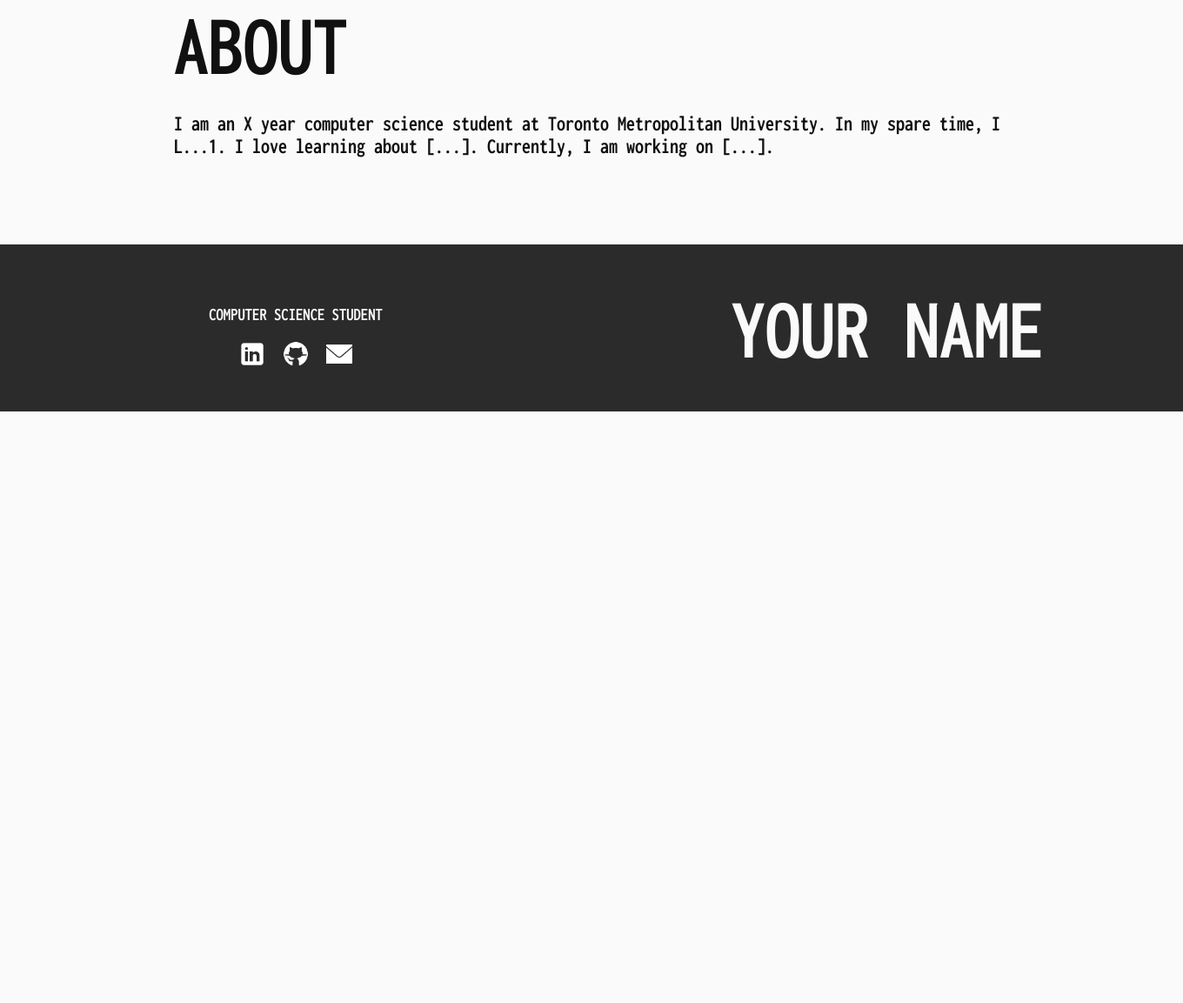
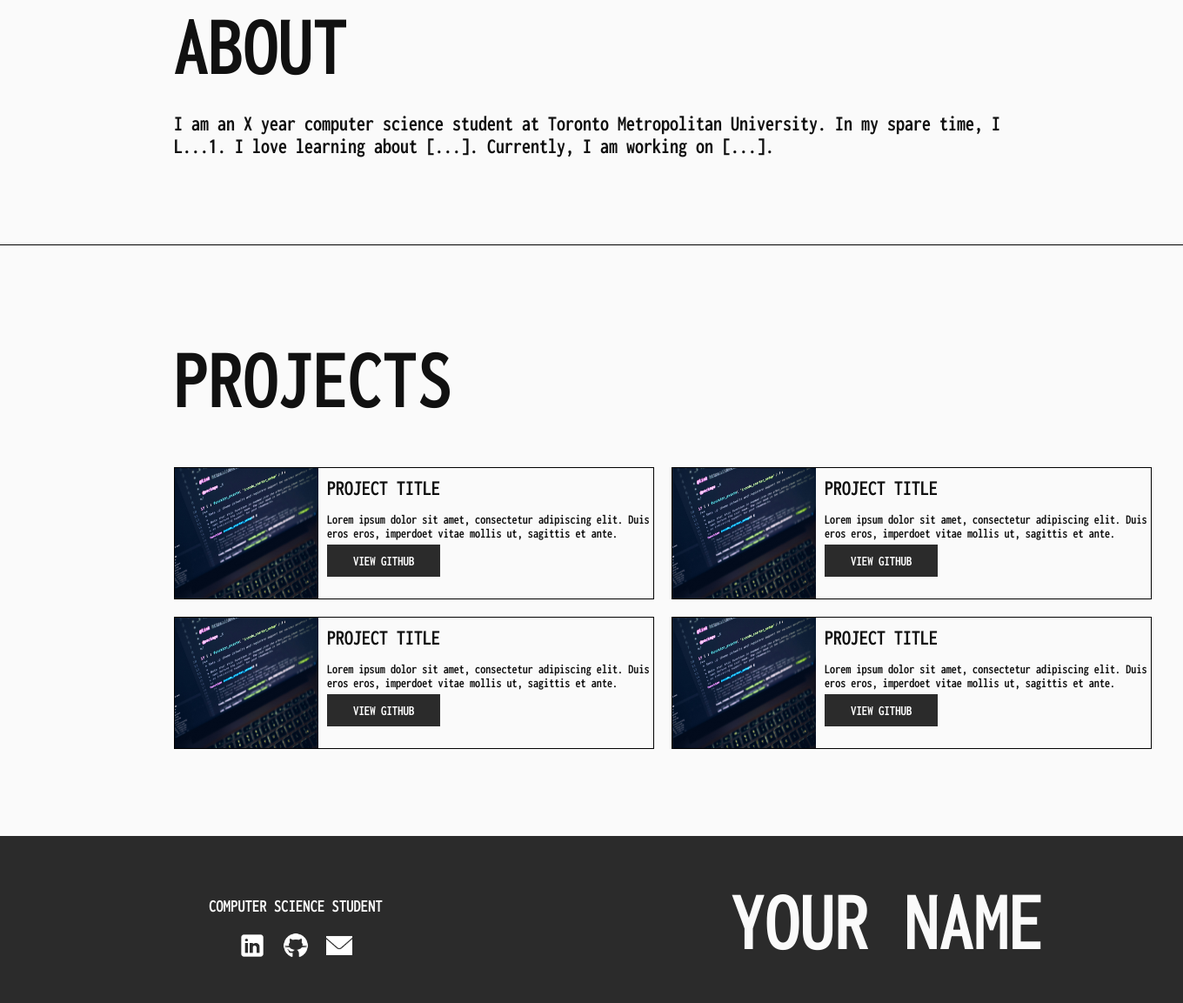
Before and after one commit to PACS-TMU/pacsxwics-flask-intro, a Flask app: page / in a window 1360 px wide. Shown: the part 822-1975 px from the top of the page at 87% size. Before the commit the page ends 1295 px from the top, so only its background shows below. Run offline with Flask 3, Linux system fonts and the light colour scheme.

Commit message:
implemented projects section

```diff
--- a/app.py
+++ b/app.py
@@ -3,7 +3,25 @@ app = Flask(__name__)
 
 @app.route('/')
 def home():
-    return render_template('index.html')
+    #define our list of dictionaries where each dictionary represents a project (Image, Title, and Description)
+    projects = [{"image": "/static/images/project_img.jpg",
+                 "title":"PROJECT TITLE",
+                 "description": "Lorem ipsum dolor sit amet, consectetur adipiscing elit. Duis eros eros, imperdoet vitae mollis ut, sagittis et ante.",
+                 "github": "https://github.com/"},
+                {"image": "/static/images/project_img.jpg",
+                 "title":"PROJECT TITLE",
+                 "description": "Lorem ipsum dolor sit amet, consectetur adipiscing elit. Duis eros eros, imperdoet vitae mollis ut, sagittis et ante.",
+                 "github": "https://github.com/"},
+                {"image": "/static/images/project_img.jpg",
+                 "title":"PROJECT TITLE",
+                 "description": "Lorem ipsum dolor sit amet, consectetur adipiscing elit. Duis eros eros, imperdoet vitae mollis ut, sagittis et ante.",
+                 "github": "https://github.com/"},
+                {"image": "/static/images/project_img.jpg",
+                 "title":"PROJECT TITLE",
+                 "description": "Lorem ipsum dolor sit amet, consectetur adipiscing elit. Duis eros eros, imperdoet vitae mollis ut, sagittis et ante.",
+                 "github": "https://github.com/"}]
+
+    return render_template('index.html', projects = projects)
 @app.route('/contact')
 def contact():
     return render_template('contact.html')
--- a/static/css/styles.css
+++ b/static/css/styles.css
@@ -253,3 +253,51 @@ footer p {
 footer img {
   filter: invert(1);
 }
+
+/* Project Page css */
+#project-section {
+  font-family: "Inconsolata-Bold";
+  border-top: #000 1px solid;
+  padding: 100px 200px;
+}
+
+#project-grid {
+  display: grid;
+  grid-template-columns: auto auto;
+  gap: 20px;
+  padding-top: 50px;
+}
+
+.project {
+  display: flex;
+  flex-direction: row;
+  row-gap: 20px;
+  height: 150px;
+  width: 550px;
+  border: #000 1px solid;
+  column-gap: 10px;
+}
+
+.project-title {
+  margin-top: 10px;
+  margin-bottom: 10px;
+}
+
+.project-description {
+  font-size: 0.95em;
+}
+
+.project-image {
+  width: 30%;
+}
+
+.project-github-button {
+  color: #FFFFFF;
+  background-color: #2b2b2b;
+  padding-top: 10px;
+  padding-bottom: 10px;
+  padding-left: 30px;
+  padding-right: 30px;
+  text-decoration: none;
+  margin-top: 50px;
+}
--- a/templates/index.html
+++ b/templates/index.html
@@ -73,7 +73,25 @@ block content%}
 
 <!--Projects Section-->
 <div id="project-section">
-  <section></section>
+  <section>
+    <h2>PROJECTS</h2>
+
+    <!--For loop to render all projects from projects list from app.py-->
+    <div id="project-grid">
+      {% for project in projects %}
+
+      <div class="project">
+        <img src={{project["image"]}} alt="Laptop Screen Image" class="project-image"/>
+        <div class="project-content">
+          <p class="project-title">{{project["title"]}}</p>
+          <p class="project-description">{{project["description"]}}</p>
+          <a href={{project["github"]}} class="project-github-button" target="_blank">VIEW GITHUB</a>
+        </div>
+      </div>
+
+      {% endfor %}
+    </div>
+  </section>
 </div>
 
 {% endblock %}
```
Also changed, not shown: static/images/project_img.jpg (added).
